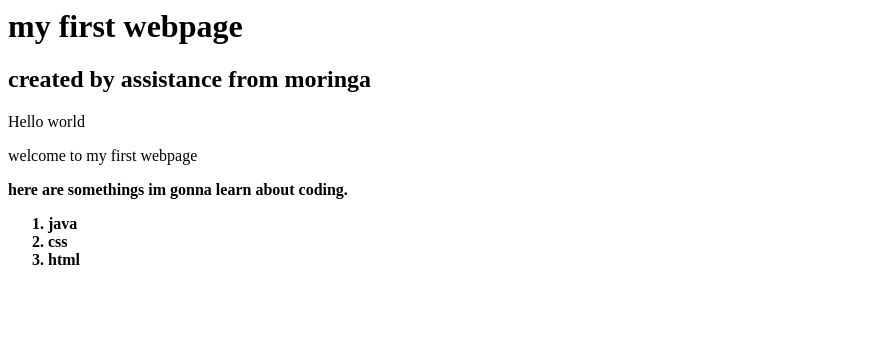
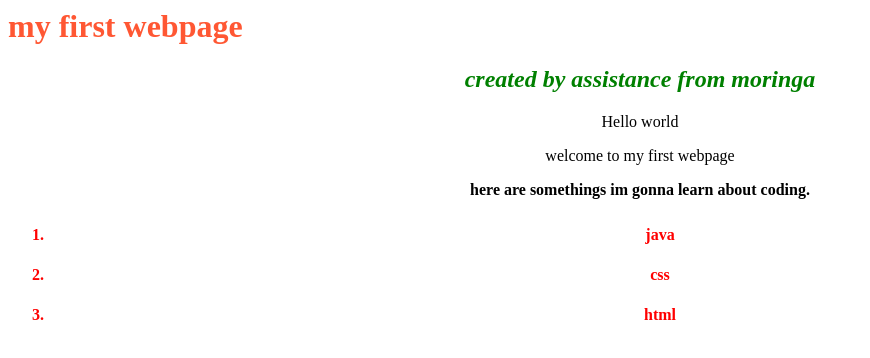
Before and after one commit to Deep98Parmar/my-first-website, a plain HTML site: page index.html in a window 1280 px wide. Shown: the whole page, without its empty margins (0-870 px from the left). Drawn offline with Linux system fonts and the light colour scheme.

Commit message:
changed name

```diff
--- /dev/null
+++ b/css/style.css
@@ -0,0 +1,6 @@
+h1{color:#ff5733;text-align: left;}
+body{text-align:center;}
+h2{color: green; font-style:italic; text align:center;}
+p{font-family: snas-serif;}
+ol{line-height:
+40px;color:red; }
--- a/my-first-webpage.html
+++ b/index.html
@@ -1,6 +1,7 @@
 <html>
 <head>
   <title>mt first webpage</title>
+  <link href="css/style.css" type="text/css" rel="stylesheet">
   </head>
   <body>
     <h1>my first webpage</h1>
```
